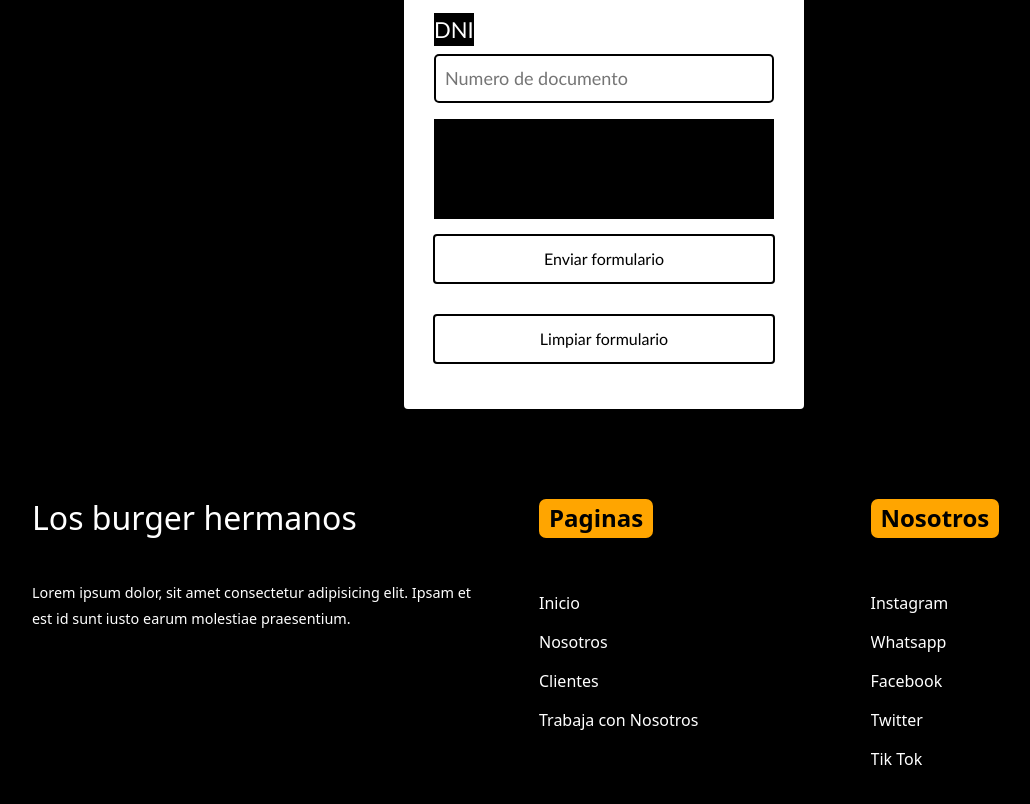
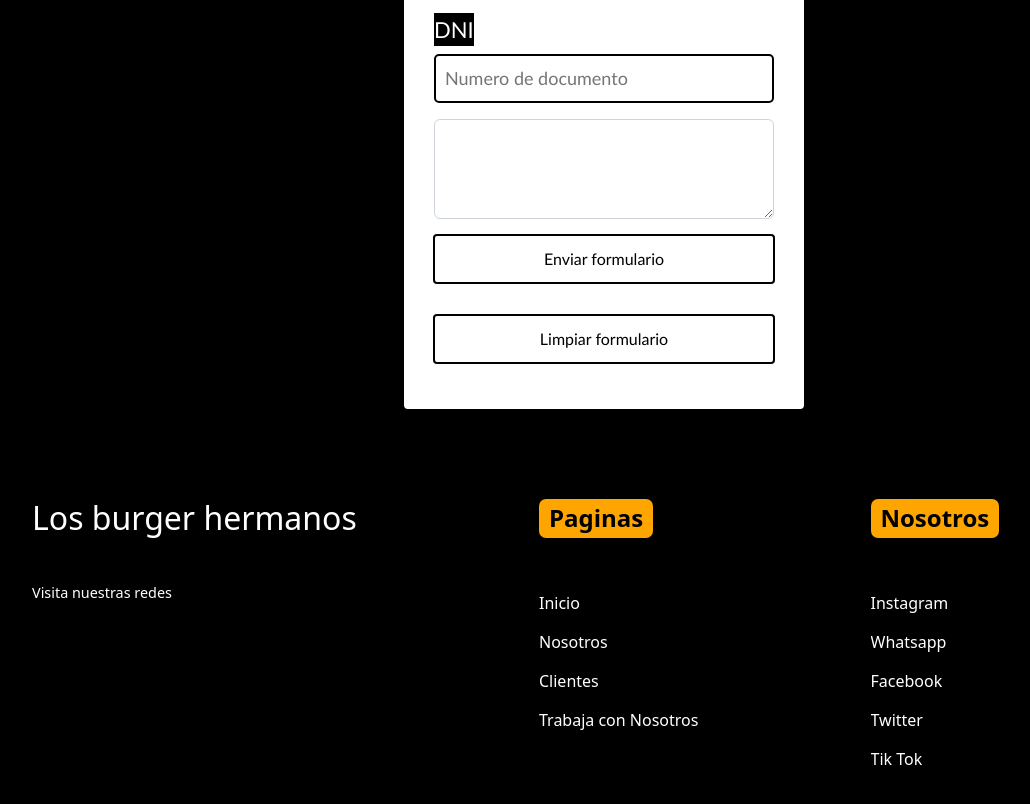
Before and after one commit to DieegoF/Desafio-SASSII-Seo, a website: page html/experiencia.html in a window 1280 px wide. Shown: the part 680-1484 px from the top of the page, without its empty margins (36-1066 px from the left). Drawn offline with nearby package versions, Linux system fonts and the light colour scheme.

Commit message:
tercera entrega

```diff
--- a/css/estilo.css
+++ b/css/estilo.css
@@ -133,7 +133,8 @@ img {
   margin-bottom: 20px; }
 
 .form-floating {
-  color: white; }
+  color: white;
+  background-color: white; }
 
 .formulario {
   width: 400px;
@@ -143,7 +144,7 @@ img {
   margin-top: 100px;
   border-radius: 4px;
   font-family: 'calibri';
-  color: black;
+  color: white;
   box-shadow: 7px 13px 37px black;
   font-size: 22px;
   margin-bottom: 20px; }
@@ -188,6 +189,9 @@ legend {
   background-color: white;
   border: none; }
 
+  .form-control{
+    background-color: white;
+  }
 /*menu*/
 .main-info {
   display: flex;
--- a/html/experiencia.html
+++ b/html/experiencia.html
@@ -58,12 +58,12 @@
     <input type="text" id="DNI" class="form-input" placeholder="Numero de documento">
 
     <div class="form-floating">
-  <textarea class="form-control" placeholder="Leave a comment here" id="floatingTextarea2" style="height: 100px"></textarea>
-  <label for="floatingTextarea2"></label>
+  <textarea class="form-control" placeholder="Leave a comment here"  style="height: 100px"></textarea>
+
 </div>
 
 
-<!--FORMULARIO-->
+<!--FORMULARIO BOTONES-->
 
 
         <input class="botons" type="submit" value="Enviar formulario"/>
@@ -82,7 +82,7 @@
         <div class="row">
             <div>
                 <h2>Los burger hermanos</h2>
-                <p>Lorem ipsum dolor, sit amet consectetur adipisicing elit. Ipsam et est id sunt iusto earum molestiae praesentium.</p>
+                <p>Visita nuestras redes</p>
             </div>
             <div>
                 <h4>Paginas</h4>
```
Also changed, not shown: html/burgers.html (+2 -1 lines), html/formulario.html (+2 -2 lines), index.html (+1 -1 lines).
